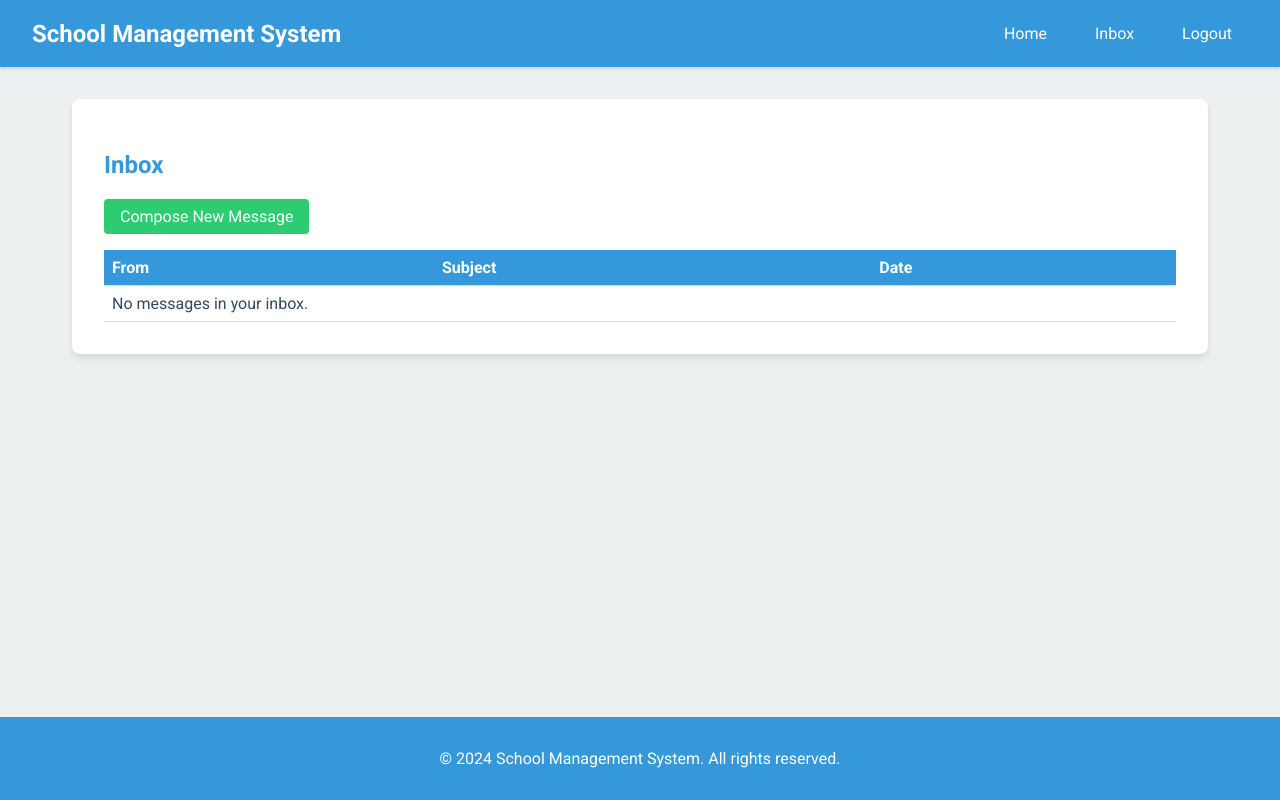
After one commit to aviz85/school_manage, a Django app: page /inbox/ in a window 1280 px wide. The commit adds this page. Run offline with Django 4.2, Linux system fonts and the light colour scheme; the visitor is signed in with stand-in values (Sample User, id 1); data that the repository does not hold is empty.

Commit message:
message system

```diff
--- /dev/null
+++ b/core/context_processors.py
@@ -0,0 +1,7 @@
+from .models import Message
+
+def unread_messages_count(request):
+    if request.user.is_authenticated:
+        count = Message.objects.filter(recipient=request.user, is_read=False).count()
+        return {'unread_messages_count': count}
+    return {'unread_messages_count': 0}
--- a/core/templates/base.html
+++ b/core/templates/base.html
@@ -4,17 +4,168 @@
     <meta charset="UTF-8">
     <meta name="viewport" content="width=device-width, initial-scale=1.0">
     <title>School Management System</title>
+    <link href="https://fonts.googleapis.com/css2?family=Roboto:wght@300;400;700&display=swap" rel="stylesheet">
+    <style>
+        :root {
+            --primary-color: #3498db;
+            --secondary-color: #2ecc71;
+            --background-color: #ecf0f1;
+            --text-color: #34495e;
+            --header-color: #ffffff;
+            --shadow-color: rgba(0, 0, 0, 0.1);
+        }
+        body {
+            font-family: 'Roboto', sans-serif;
+            margin: 0;
+            padding: 0;
+            display: flex;
+            flex-direction: column;
+            min-height: 100vh;
+            background-color: var(--background-color);
+            color: var(--text-color);
+        }
+        header {
+            background-color: var(--primary-color);
+            color: var(--header-color);
+            padding: 1rem 2rem;
+            box-shadow: 0 2px 4px var(--shadow-color);
+        }
+        nav {
+            display: flex;
+            justify-content: space-between;
+            align-items: center;
+        }
+        .logo {
+            font-size: 1.5rem;
+            font-weight: 700;
+        }
+        .nav-links {
+            display: flex;
+            gap: 1rem;
+        }
+        nav a {
+            color: var(--header-color);
+            text-decoration: none;
+            padding: 0.5rem 1rem;
+            border-radius: 4px;
+            transition: background-color 0.3s;
+        }
+        nav a:hover {
+            background-color: rgba(255, 255, 255, 0.1);
+        }
+        main {
+            flex: 1;
+            padding: 2rem;
+            max-width: 1200px;
+            margin: 0 auto;
+            width: 100%;
+            box-sizing: border-box;
+        }
+        .content-container {
+            background-color: var(--header-color);
+            padding: 2rem;
+            border-radius: 8px;
+            box-shadow: 0 4px 6px var(--shadow-color);
+        }
+        footer {
+            background-color: var(--primary-color);
+            color: var(--header-color);
+            text-align: center;
+            padding: 1rem;
+            margin-top: auto;
+        }
+        h1, h2, h3 {
+            color: var(--primary-color);
+        }
+        .btn {
+            background-color: var(--secondary-color);
+            color: var(--header-color);
+            border: none;
+            padding: 0.5rem 1rem;
+            border-radius: 4px;
+            cursor: pointer;
+            transition: background-color 0.3s;
+            text-decoration: none;
+            display: inline-block;
+        }
+        .btn:hover {
+            background-color: #27ae60;
+        }
+        .unread-count {
+            background-color: var(--secondary-color);
+            color: white;
+            border-radius: 50%;
+            padding: 2px 6px;
+            font-size: 0.8em;
+            margin-left: 5px;
+        }
+        table {
+            width: 100%;
+            border-collapse: collapse;
+            margin-top: 1rem;
+        }
+        th, td {
+            padding: 0.5rem;
+            text-align: left;
+            border-bottom: 1px solid #ddd;
+        }
+        th {
+            background-color: var(--primary-color);
+            color: var(--header-color);
+        }
+        tr:nth-child(even) {
+            background-color: #f2f2f2;
+        }
+
+        /* Add these new styles */
+        .button-list {
+            list-style-type: none;
+            padding: 0;
+        }
+
+        .button-list li {
+            margin-bottom: 10px;
+        }
+
+        .button-list .btn {
+            display: inline-block;
+            width: 100%;
+            text-align: center;
+        }
+    </style>
 </head>
 <body>
     <header>
-        <!-- Add navigation here -->
+        <nav>
+            <div class="logo">School Management System</div>
+            <div class="nav-links">
+                {% if user.is_authenticated %}
+                    <a href="{% url 'home' %}">Home</a>
+                    {% if user.userprofile.user_type == 'ADMIN' %}
+                        <a href="{% url 'add_student' %}">Add Student</a>
+                        <a href="{% url 'add_teacher' %}">Add Teacher</a>
+                    {% endif %}
+                    <a href="{% url 'inbox' %}">
+                        Inbox
+                        {% if unread_messages_count > 0 %}
+                            <span class="unread-count">{{ unread_messages_count }}</span>
+                        {% endif %}
+                    </a>
+                    <a href="{% url 'logout' %}">Logout</a>
+                {% else %}
+                    <a href="{% url 'login' %}">Login</a>
+                {% endif %}
+            </div>
+        </nav>
     </header>
     <main>
-        {% block content %}
-        {% endblock %}
+        <div class="content-container">
+            {% block content %}
+            {% endblock %}
+        </div>
     </main>
     <footer>
-        <!-- Add footer content here -->
+        <p>&copy; 2024 School Management System. All rights reserved.</p>
     </footer>
 </body>
 </html>
--- /dev/null
+++ b/core/templates/core/inbox.html
@@ -0,0 +1,28 @@
+{% extends 'base.html' %}
+
+{% block content %}
+<h2>Inbox</h2>
+<a href="{% url 'send_message' %}" class="btn">Compose New Message</a>
+<table>
+    <thead>
+        <tr>
+            <th>From</th>
+            <th>Subject</th>
+            <th>Date</th>
+        </tr>
+    </thead>
+    <tbody>
+        {% for message in messages %}
+        <tr {% if not message.is_read %}style="font-weight: bold;"{% endif %}>
+            <td>{{ message.sender.username }}</td>
+            <td><a href="{% url 'view_message' message.id %}">{{ message.subject }}</a></td>
+            <td>{{ message.timestamp }}</td>
+        </tr>
+        {% empty %}
+        <tr>
+            <td colspan="3">No messages in your inbox.</td>
+        </tr>
+        {% endfor %}
+    </tbody>
+</table>
+{% endblock %}
--- a/core/views.py
+++ b/core/views.py
@@ -1,10 +1,13 @@
-from django.shortcuts import render, redirect
+from django.shortcuts import render, redirect, get_object_or_404
 from django.contrib.auth.decorators import login_required, user_passes_test
 from django.contrib.auth.models import User
-from .models import UserProfile, Student
+from .models import UserProfile, Student, Teacher, Message
 from django import forms
 from django.core.exceptions import ObjectDoesNotExist
 import uuid
+from django.contrib.auth import authenticate, login
+from django.contrib import messages
+from django.contrib.auth.forms import AuthenticationForm
 
 class StudentForm(forms.ModelForm):
     first_name = forms.CharField(max_length=30)
@@ -24,12 +27,29 @@ class StudentForm(forms.ModelForm):
             student.save()
         return student
 
+class TeacherForm(forms.ModelForm):
+    first_name = forms.CharField(max_length=30)
+    last_name = forms.CharField(max_length=30)
+    email = forms.EmailField()
+    password = forms.CharField(widget=forms.PasswordInput)
+    subject = forms.CharField(max_length=100)
+
+    class Meta:
+        model = Teacher
+        fields = ['subject']
+
+class MessageForm(forms.ModelForm):
+    recipient = forms.ModelChoiceField(queryset=User.objects.all())
+
+    class Meta:
+        model = Message
+        fields = ['recipient', 'subject', 'body']
+
 def is_admin(user):
     try:
         return user.userprofile.user_type == 'ADMIN'
     except ObjectDoesNotExist:
-        UserProfile.objects.create(user=user, user_type='ADMIN')
-        return True
+        return False
 
 @login_required
 @user_passes_test(is_admin)
@@ -60,4 +80,78 @@ def add_student(request):
 
     return render(request, 'core/add_student.html', {'form': form})
 
+def login_view(request):
+    if request.method == 'POST':
+        form = AuthenticationForm(request, data=request.POST)
+        if form.is_valid():
+            username = form.cleaned_data.get('username')
+            password = form.cleaned_data.get('password')
+            user = authenticate(username=username, password=password)
+            if user is not None:
+                login(request, user)
+                messages.info(request, f"You are now logged in as {username}.")
+                return redirect('home')  # You'll need to create a home view
+            else:
+                messages.error(request, "Invalid username or password.")
+        else:
+            messages.error(request, "Invalid username or password.")
+    form = AuthenticationForm()
+    return render(request, "core/login.html", {"form": form})
+
+@login_required
+def home_view(request):
+    user_type = request.user.userprofile.user_type
+    context = {
+        'user_type': user_type,
+    }
+    return render(request, 'core/home.html', context)
+
+@login_required
+@user_passes_test(is_admin)
+def add_teacher(request):
+    if request.method == 'POST':
+        form = TeacherForm(request.POST)
+        if form.is_valid():
+            user = User.objects.create_user(
+                username=form.cleaned_data['email'],
+                email=form.cleaned_data['email'],
+                password=form.cleaned_data['password'],
+                first_name=form.cleaned_data['first_name'],
+                last_name=form.cleaned_data['last_name']
+            )
+            user_profile = UserProfile.objects.create(user=user, user_type='TEACHER')
+            teacher = form.save(commit=False)
+            teacher.user_profile = user_profile
+            teacher.save()
+            return redirect('home')
+    else:
+        form = TeacherForm()
+    return render(request, 'core/add_teacher.html', {'form': form})
+
+@login_required
+def inbox(request):
+    messages = Message.objects.filter(recipient=request.user).order_by('-timestamp')
+    return render(request, 'core/inbox.html', {'messages': messages})
+
+@login_required
+def send_message(request):
+    if request.method == 'POST':
+        form = MessageForm(request.POST)
+        if form.is_valid():
+            message = form.save(commit=False)
+            message.sender = request.user
+            message.save()
+            return redirect('inbox')
+    else:
+        form = MessageForm()
+    return render(request, 'core/send_message.html', {'form': form})
+
+@login_required
+def view_message(request, message_id):
+    message = get_object_or_404(Message, id=message_id, recipient=request.user)
+    if not message.is_read:
+        message.is_read = True
+        message.save()
+    return render(request, 'core/view_message.html', {'message': message})
+
 # Create your views here.
--- a/school_manage/settings.py
+++ b/school_manage/settings.py
@@ -37,7 +37,7 @@ INSTALLED_APPS = [
     'django.contrib.sessions',
     'django.contrib.messages',
     'django.contrib.staticfiles',
-    'core'
+    'core',
 ]
 
 MIDDLEWARE = [
@@ -63,6 +63,7 @@ TEMPLATES = [
                 'django.template.context_processors.request',
                 'django.contrib.auth.context_processors.auth',
                 'django.contrib.messages.context_processors.messages',
+                'core.context_processors.unread_messages_count',
             ],
         },
     },
@@ -122,3 +123,5 @@ STATIC_URL = 'static/'
 # https://docs.djangoproject.com/en/4.2/ref/settings/#default-auto-field
 
 DEFAULT_AUTO_FIELD = 'django.db.models.BigAutoField'
+
+LOGOUT_REDIRECT_URL = 'login'
--- a/school_manage/urls.py
+++ b/school_manage/urls.py
@@ -16,9 +16,17 @@ Including another URLconf
 """
 from django.contrib import admin
 from django.urls import path
+from django.contrib.auth import views as auth_views
 from core import views as core_views
 
 urlpatterns = [
     path('admin/', admin.site.urls),
+    path('', core_views.login_view, name='login'),  # Make this the main page
+    path('home/', core_views.home_view, name='home'),
     path('add_student/', core_views.add_student, name='add_student'),
+    path('add_teacher/', core_views.add_teacher, name='add_teacher'),
+    path('logout/', auth_views.LogoutView.as_view(next_page='login'), name='logout'),
+    path('inbox/', core_views.inbox, name='inbox'),
+    path('send_message/', core_views.send_message, name='send_message'),
+    path('view_message/<int:message_id>/', core_views.view_message, name='view_message'),
 ]
```
Also changed, not shown: core/models.py (+18 -1 lines), core/templates/core/add_teacher.html (added, +10 -0 lines), core/templates/core/home.html (added, +26 -0 lines), core/templates/core/login.html (added, +17 -0 lines), core/templates/core/send_message.html (added, +10 -0 lines), core/templates/core/view_message.html (added, +9 -0 lines), docs/user_stories.md (+27 -4 lines), core/migrations/0003_alter_teacher_employee_id.py (added), core/migrations/0004_message.py (added), 1 other file.
